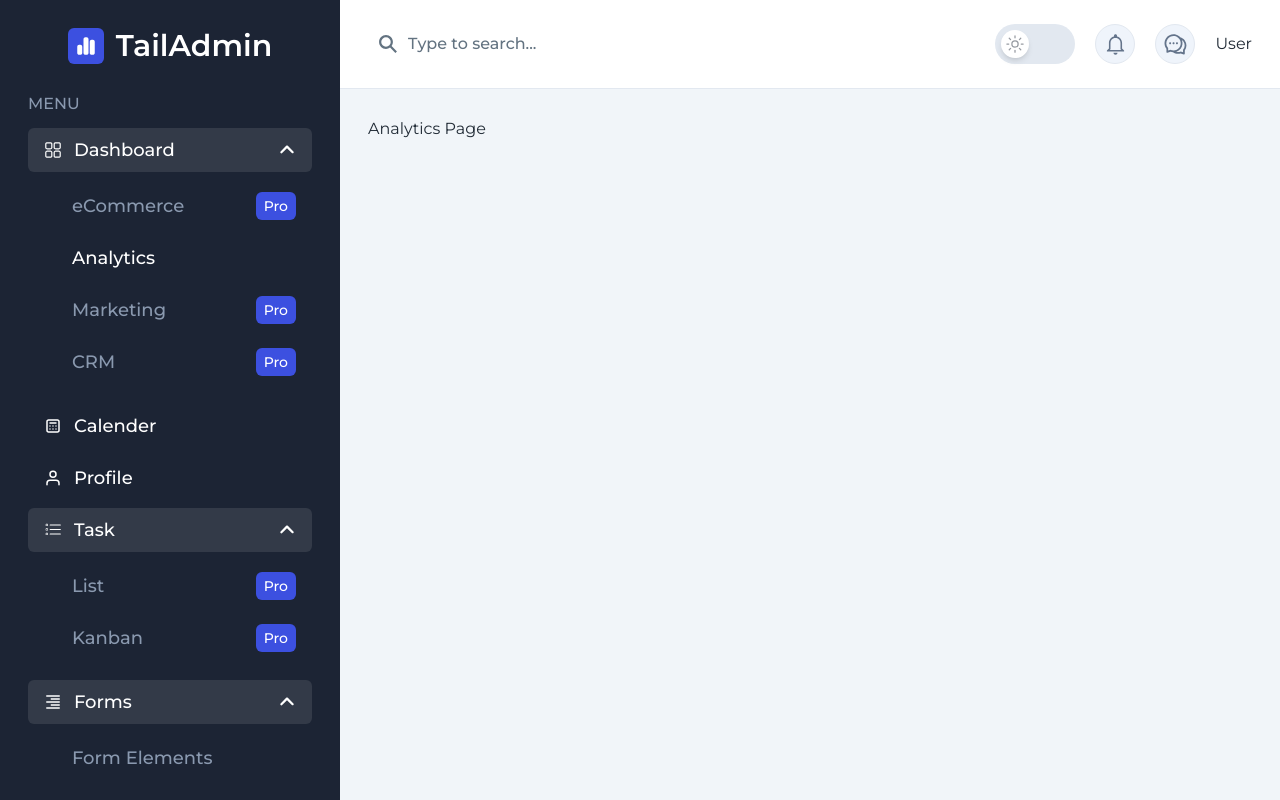
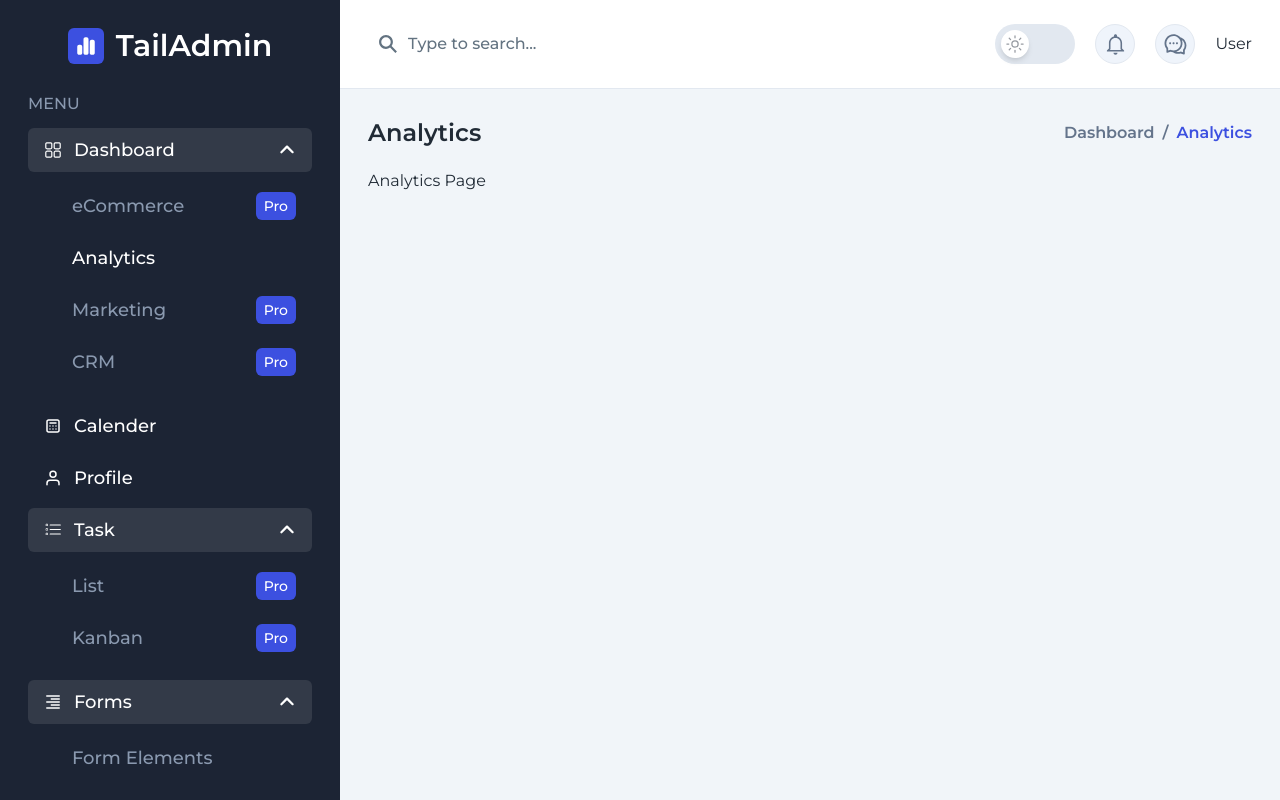
Before and after one commit to Mustafa-Sayed-M/TailAdmin, a React (Vite) app: page /analytics in a window 1280 px wide. Built offline with nearby package versions, Linux system fonts and the light colour scheme.

Commit message:
Add Breadcrumb component to MainContent

```diff
--- a/src/Components/MainContent/index.jsx
+++ b/src/Components/MainContent/index.jsx
@@ -1,11 +1,16 @@
+import Breadcrumb from "@components/Breadcrumb";
 import Header from "./components/Header";
 
 function MainContent({ children }) {
     return (
         <main className="main-content bg-[#F1F5F9] text-[#212b36] w-full max-h-full overflow-y-auto">
+            {/* Header */}
             <Header />
             {/* Page */}
             <div className="page-wrapper p-3 sm:p-5 md:p-7 2xl:p-10">
+                {/* Breadcrumb */}
+                <Breadcrumb className="mb-5" />
+                {/* ...Page Here... */}
                 {
                     children
                 }
```
